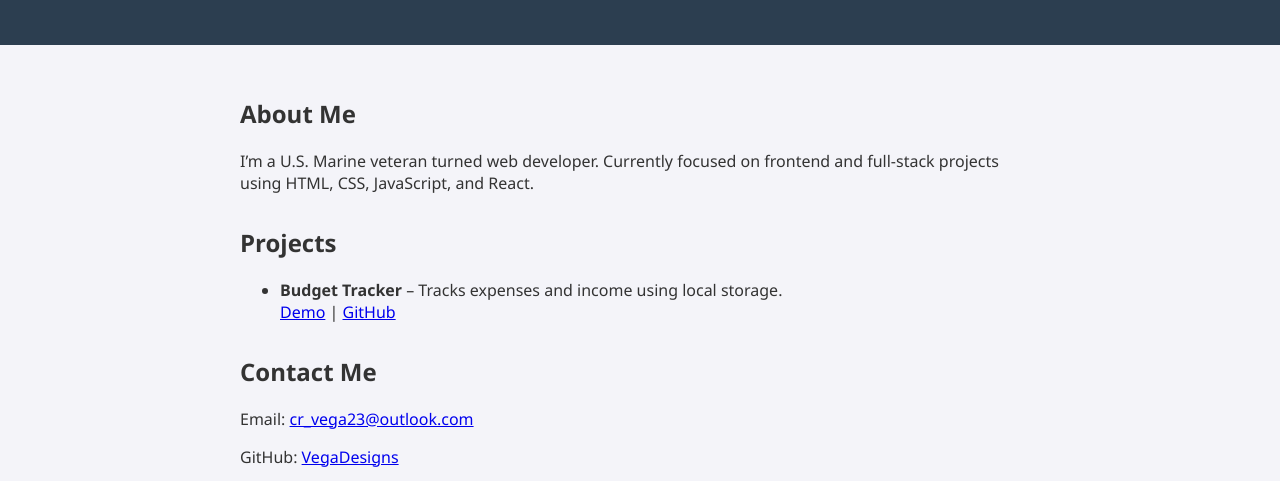
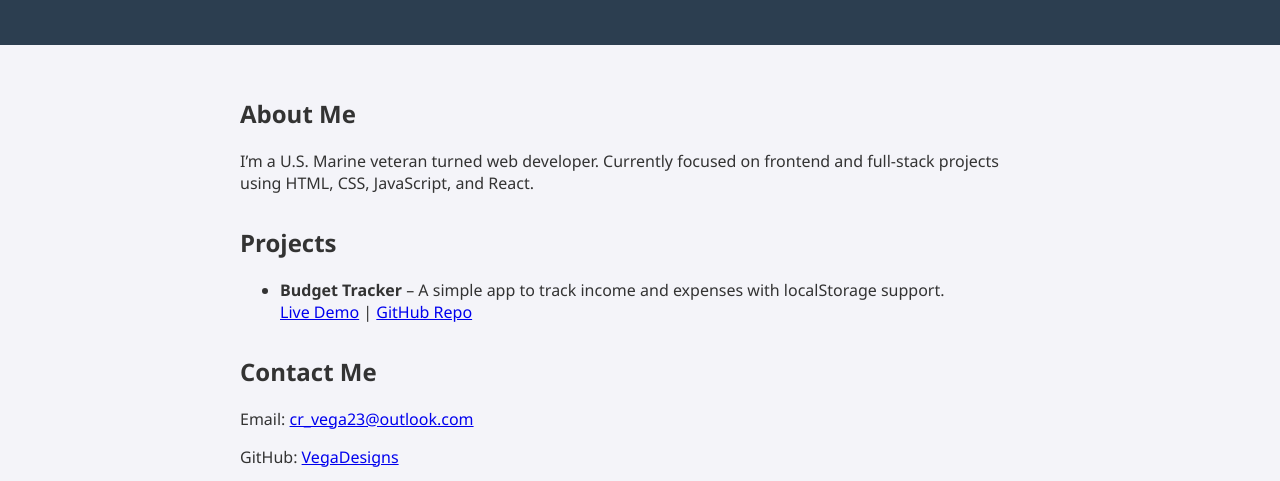
Before and after one commit to VegaDesigns/portfolio, a plain HTML site: page index.html in a window 1280 px wide. Shown: the part 314-795 px from the top of the page. Drawn offline with Linux system fonts and the light colour scheme.

```diff
--- a/index.html
+++ b/index.html
@@ -21,9 +21,11 @@
       <h2>Projects</h2>
       <ul>
         <li>
-          <strong>Budget Tracker</strong> – Tracks expenses and income using local storage.<br />
-          <a href="#">Demo</a> | <a href="#">GitHub</a>
+          <strong>Budget Tracker</strong> – A simple app to track income and expenses with localStorage support.<br />
+          <a href="https://vegadesigns.github.io/budget-tracker/" target="_blank">Live Demo</a> |
+          <a href="https://github.com/VegaDesigns/budget-tracker" target="_blank">GitHub Repo</a>
         </li>
+
       </ul>
     </section>
     <section>
```
